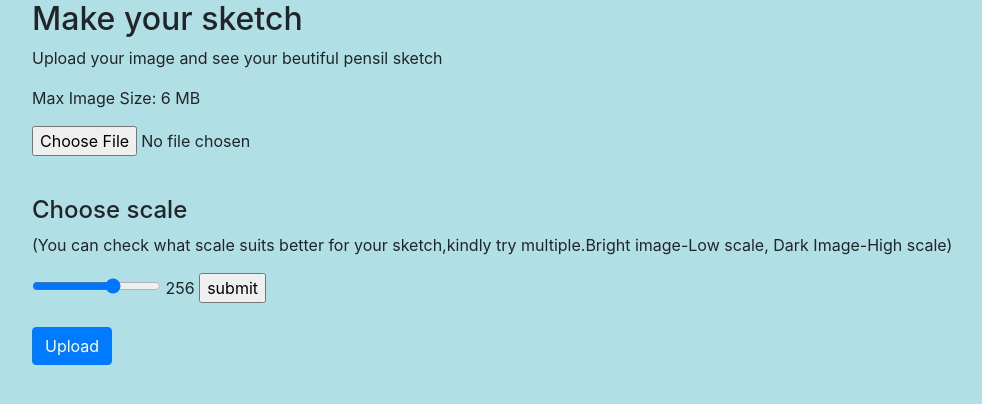
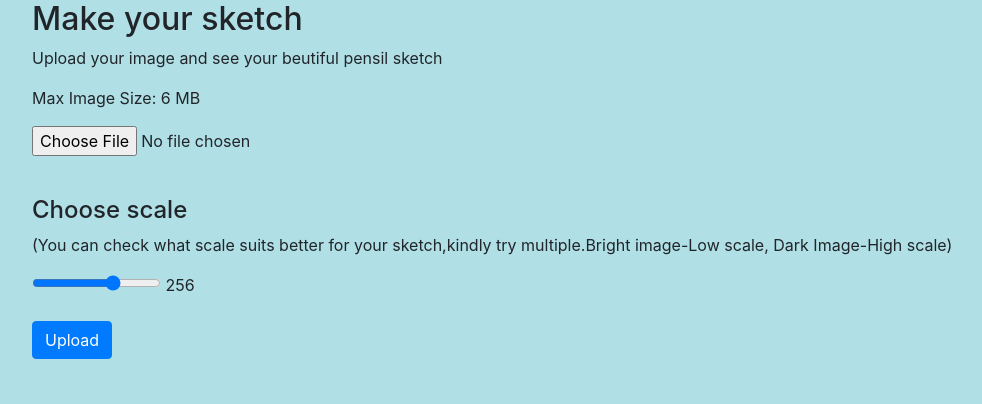
Before and after one commit to hrishi3/makeyoursketch, a Flask app: page / in a window 1280 px wide. Shown: the part 56-460 px from the top of the page, without its empty margins (53-1035 px from the left). Run offline with Flask 2, Linux system fonts and the light colour scheme; some libraries are stand-ins or nearby versions.

Commit message:
Update index.html

```diff
--- a/templates/index.html
+++ b/templates/index.html
@@ -53,7 +53,7 @@ img {
 </p>
   <input type="range" value="256" min="230" max="270" name="scale" oninput="this.nextElementSibling.value = this.value">
 <output>256</output>
-<input type="submit" value="submit" />
+
 <br><br>
          <input type=submit value=Upload class="btn btn-primary">
       </form>
```
